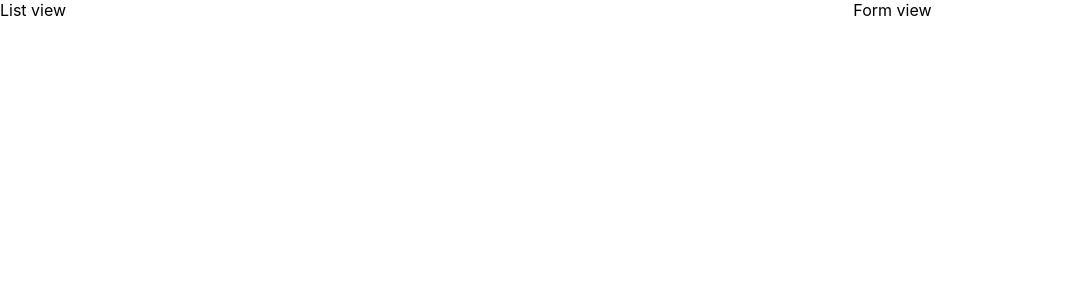
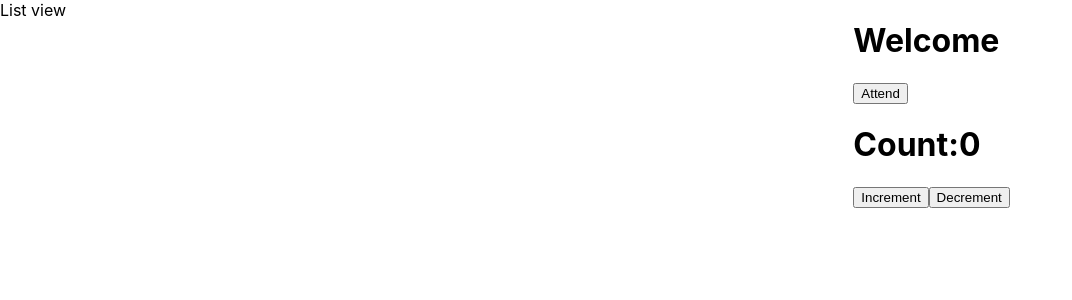
Before and after one commit to santhosh-natarajan/product, a React (Create React App) app: page / in a window 1280 px wide. Shown: the top 300 px of the page, without its empty margins (0-1072 px from the left). Built offline with nearby package versions, Linux system fonts and the light colour scheme.

Commit message:
Props and states

```diff
--- a/src/App.js
+++ b/src/App.js
@@ -2,6 +2,8 @@ import { Grid } from "@mui/material";
 import { Footer } from "./Components/Footer.Component";
 import { Header } from "./Components/Header.Component";
 import { } from "@mui/material/Grid";
+import Message from "./Components/Messgae";
+import Counter from "./Components/Counter";
 
 function App() {
   return (
@@ -11,7 +13,10 @@ function App() {
     // </div>
     <Grid container>
         <Grid xs={8}>List view</Grid>
-        <Grid xs={4}>Form view</Grid>
+        <Grid xs={4}>
+          <Message/>
+          <Counter/>
+        </Grid>
     </Grid>
   );
 }
--- /dev/null
+++ b/src/Components/Counter.js
@@ -0,0 +1,35 @@
+import { Component } from "react";
+
+class Counter extends Component {
+    constructor() {
+        super();
+        this.state = {
+            counter: 0
+        }
+    }
+
+    onClickIncrement() {
+        this.setState({ counter: this.state.counter + 1 })
+    }
+
+    onClickDecrement() {
+        let counterValue = this.state.counter > 0 ? this.state.counter - 1 : 0;
+        this.setState({ counter: counterValue });
+    }
+
+    /**Previous state */
+    onClickIncrementPreviousState() {
+        this.setState((previousState) => ({ counter: previousState.counter + 1 }))
+    }
+    render() {
+        return (
+            <div>
+                <h1>Count:{this.state.counter}</h1>
+                <button onClick={() => this.onClickIncrementPreviousState()}>Increment</button>
+                <button onClick={() => this.onClickDecrement()}>Decrement</button>
+            </div>
+        )
+    }
+}
+
+export default Counter
--- /dev/null
+++ b/src/Components/Messgae.js
@@ -0,0 +1,26 @@
+import { Component } from "react";
+
+class Message extends Component {
+    constructor() {
+        super();
+        this.state = {
+            message: 'Welcome'
+        }
+    }
+
+    onAttended() {
+       this.setState({message:'Thank you!'})
+    }
+
+    render() {
+        return (
+            <div>
+                <h1>{this.state.message}</h1>
+                <button onClick={() => this.onAttended()}>Attend</button>
+            </div >
+        )
+
+    }
+}
+
+export default Message;
```
